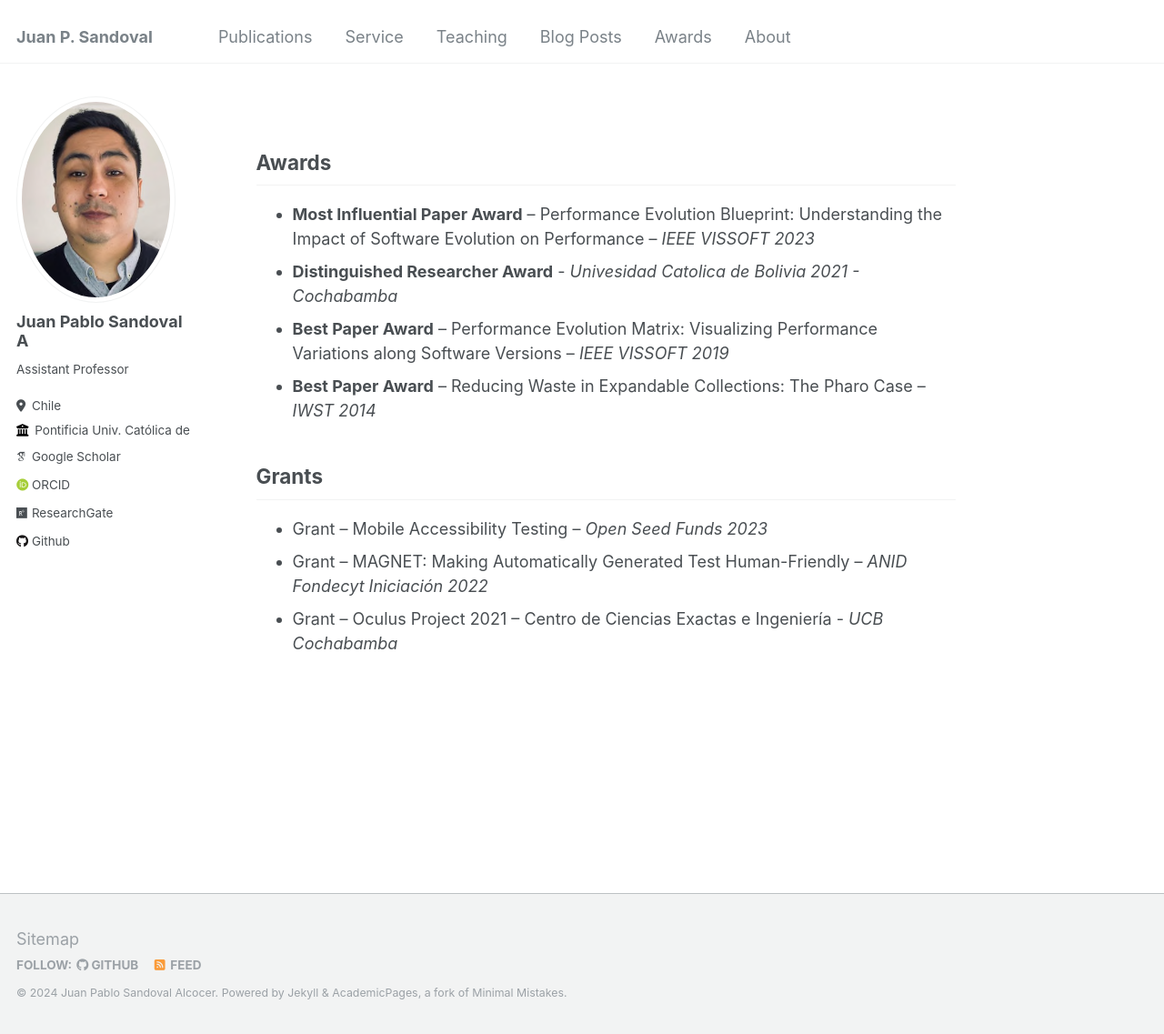
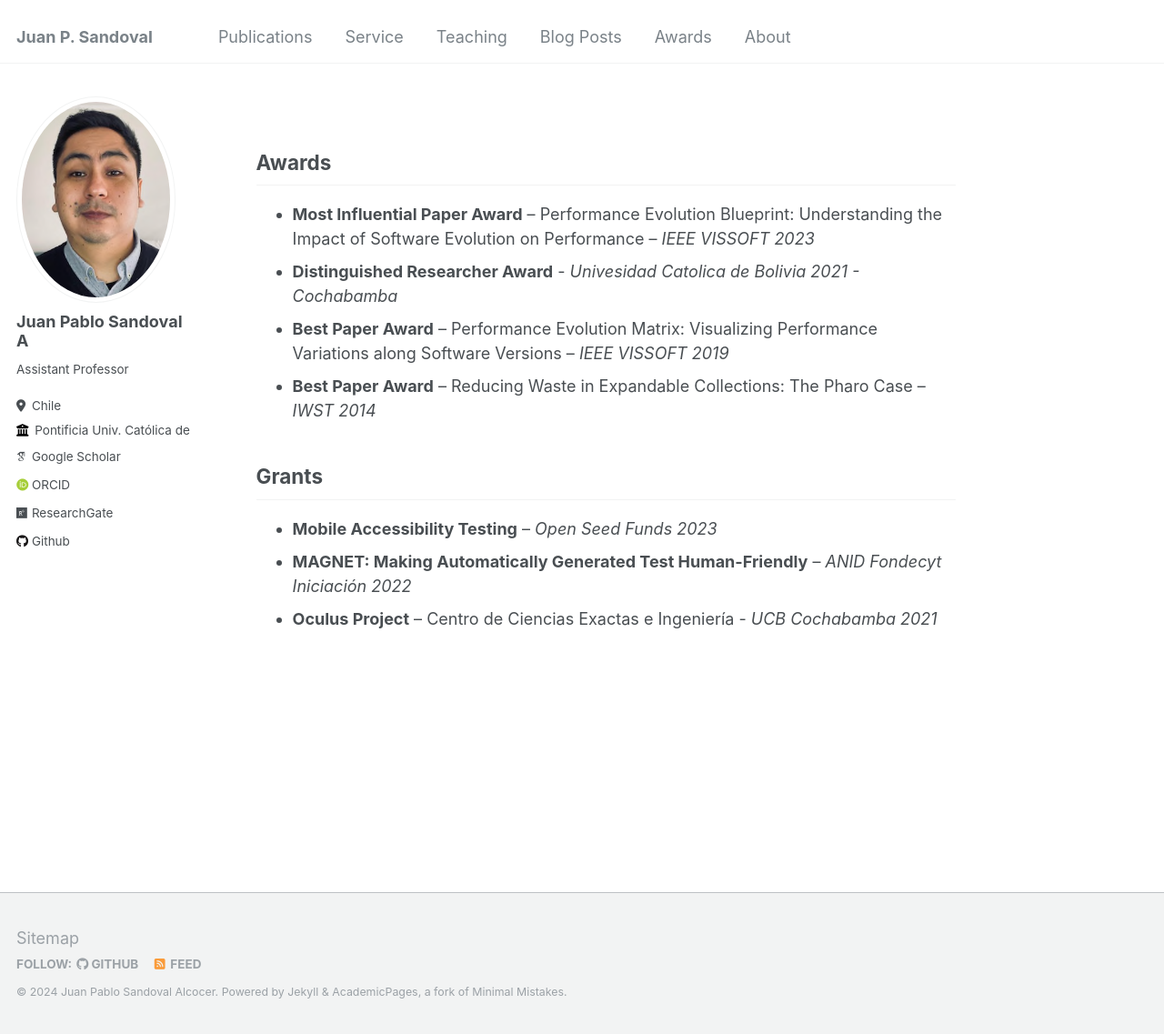
Before and after one commit to jpsandoval/jpsandoval.github.io, a Jekyll site: the page built from _pages/markdown.md, in a window 1280 px wide and 1137 px high. Shown: the whole window at 91% size. Built offline with Jekyll 4.4.1, drawn with Linux system fonts in a browser that asks for light colours; some web fonts are replaced.

Commit message:
updating grants

```diff
--- a/_pages/markdown.md
+++ b/_pages/markdown.md
@@ -15,6 +15,6 @@ redirect_from:
 * **Best Paper Award** -- Reducing Waste in Expandable Collections: The Pharo Case -- _IWST 2014_
 
 ## Grants
-* Grant -- Mobile Accessibility Testing -- _Open Seed Funds 2023_
-* Grant -- MAGNET: Making Automatically Generated Test Human-Friendly -- _ANID Fondecyt Iniciación 2022_
-* Grant -- Oculus Project 2021 -- Centro de Ciencias Exactas e Ingeniería - _UCB Cochabamba_
+* **Mobile Accessibility Testing** -- _Open Seed Funds 2023_
+* **MAGNET: Making Automatically Generated Test Human-Friendly** -- _ANID Fondecyt Iniciación 2022_
+* **Oculus Project** -- Centro de Ciencias Exactas e Ingeniería - _UCB Cochabamba 2021_
```
